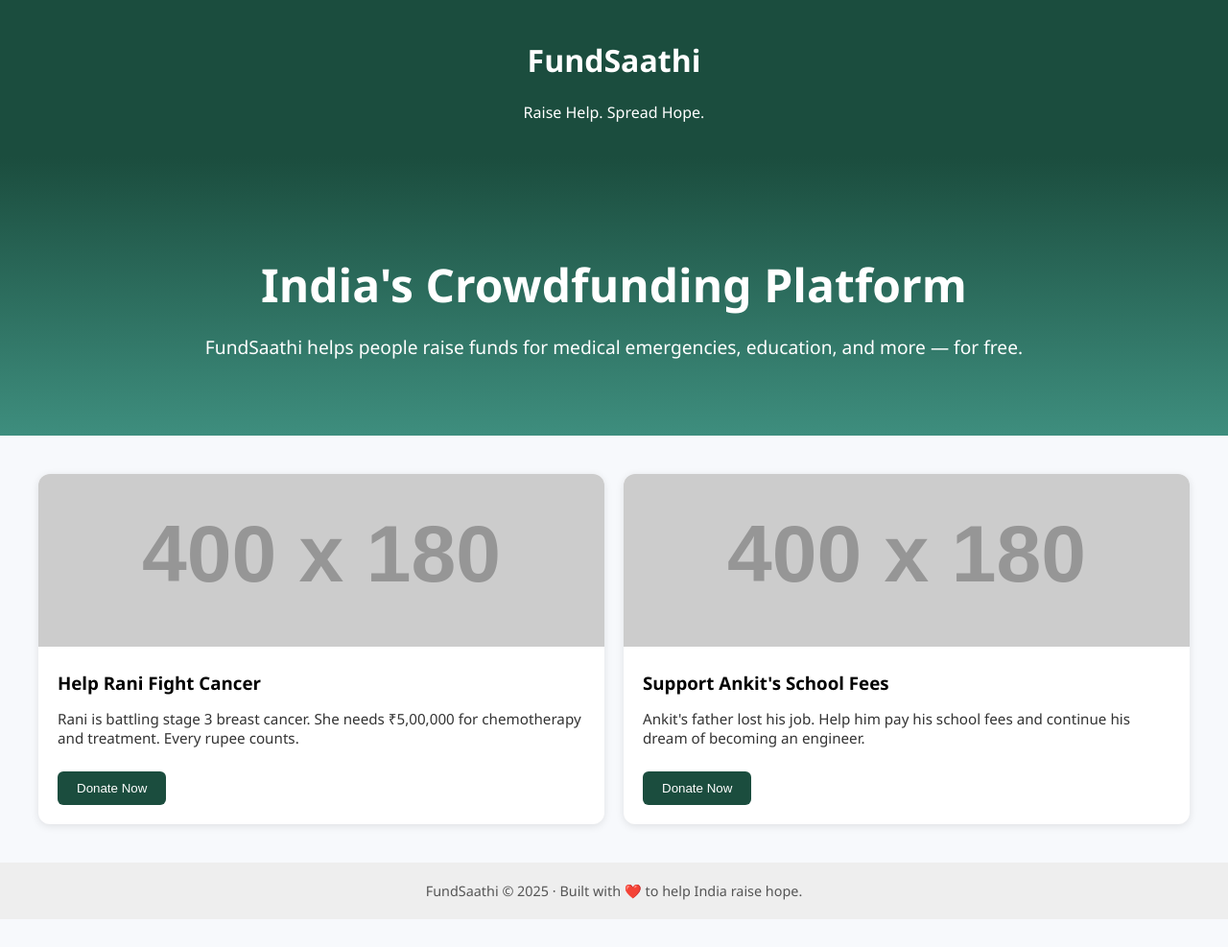
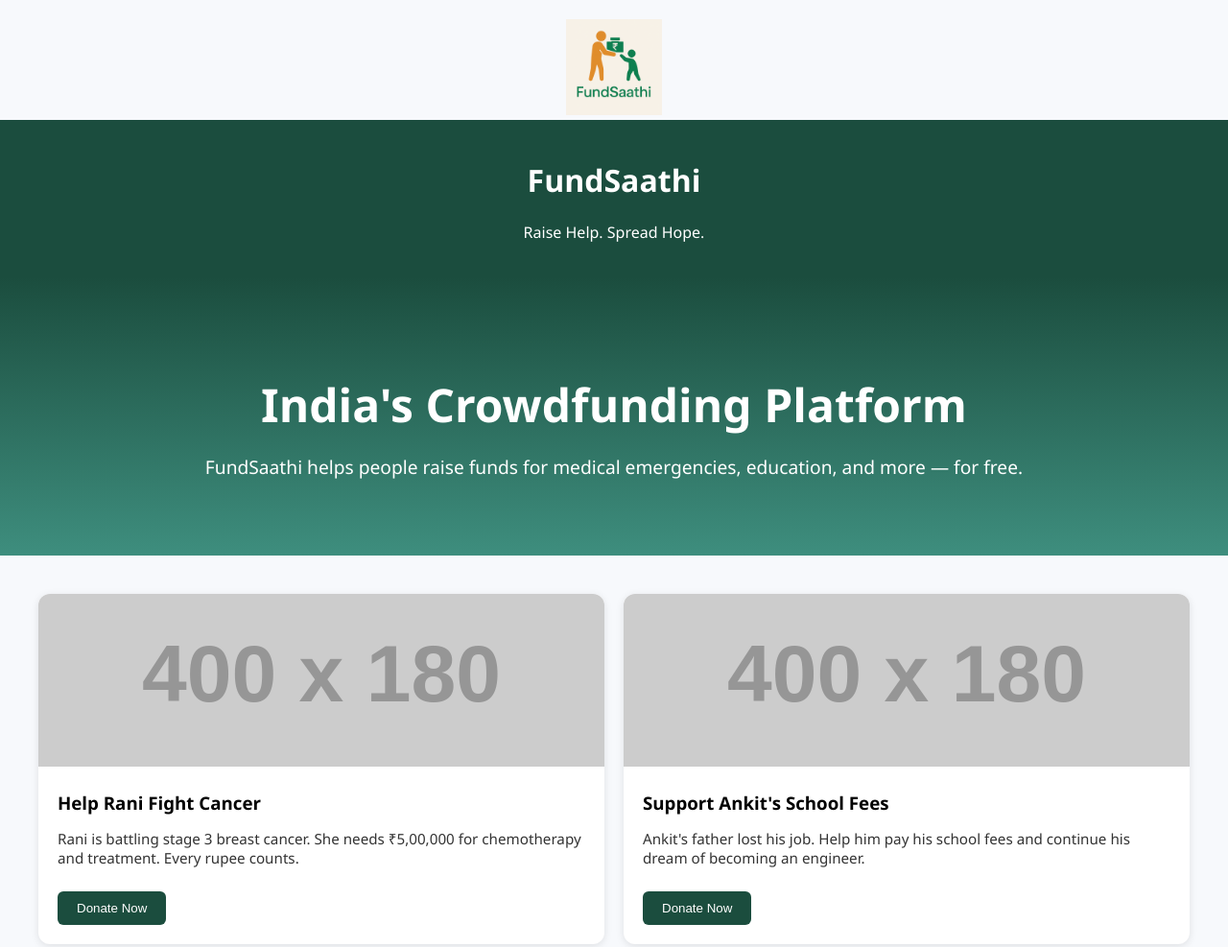
Before and after one commit to fundsaathi/FundSaathi, a plain HTML site: page index.html in a window 1280 px wide. Shown: the top 987 px of the page at 96% size. Before the commit the page ends 958 px from the top, so only its background shows below. Drawn offline with Linux system fonts and the light colour scheme; placeholder pictures from the web are drawn by us.

Commit message:
Update index.html

```diff
--- a/index.html
+++ b/index.html
@@ -76,6 +76,10 @@
   </style>
 </head>
 <body>
+  <div style="text-align:center; margin-top:20px;">
+  <img src="logo.png" alt="FundSaathi Logo" style="height:100px;">
+</div>
+
   <header>
     <h1>FundSaathi</h1>
     <p>Raise Help. Spread Hope.</p>
```
